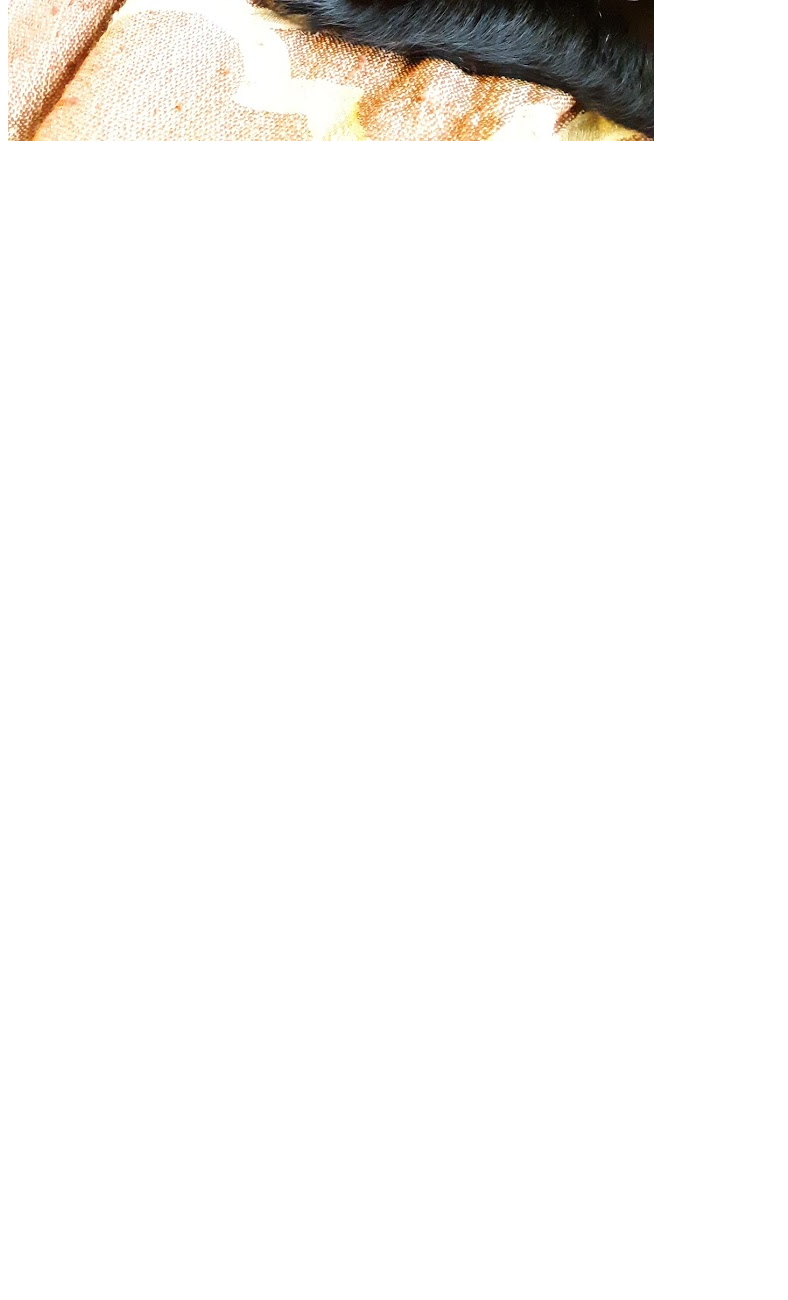
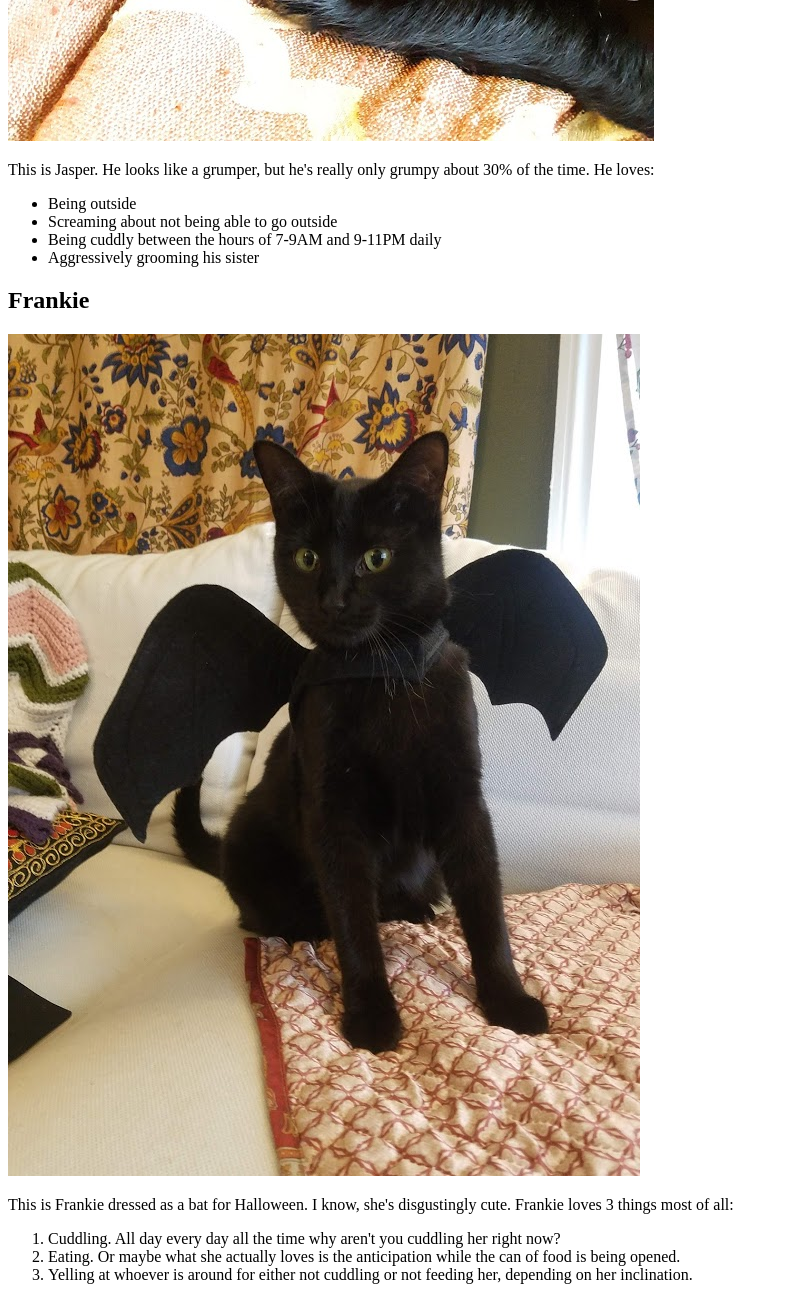
Before and after one commit to BAPotts/pet-website, a plain HTML site: page pet-website.html in a window 1280 px wide. Shown: the part 885-2185 px from the top of the page, without its empty margins (0-788 px from the left). Before the commit the page ends 1038 px from the top, so only its background shows below. Drawn offline with Linux system fonts and the light colour scheme.

Commit message:
add picture and section about Frankie

```diff
--- a/pet-website.html
+++ b/pet-website.html
@@ -11,5 +11,27 @@
     </p>
     <h2>Jasper</h2>
     <img src="Jasper.jpg" alt="A photo of my cat, Jasper.">
+    <p>This is Jasper. He looks like a grumper, but he's really only grumpy
+      about 30% of the time. He loves:
+    </p>
+    <ul>
+      <li>Being outside</li>
+      <li>Screaming about not being able to go outside</li>
+      <li>Being cuddly between the hours of 7-9AM and 9-11PM daily</li>
+      <li>Aggressively grooming his sister</li>
+    </ul>
+    <h2>Frankie</h2>
+    <img src="Frankie.jpg" alt="A photo of my cat, Frankie.">
+    <p>This is Frankie dressed as a bat for Halloween. I know, she's disgustingly cute.
+      Frankie loves 3 things most of all:
+    </p>
+    <ol>
+      <li>Cuddling. All day every day all the time why aren't you
+        cuddling her right now?</li>
+      <li>Eating. Or maybe what she actually loves is the anticipation while
+        the can of food is being opened.</li>
+      <li>Yelling at whoever is around for either not cuddling or not
+        feeding her, depending on her inclination.</li>
+    </ol>
   </body>
 </html>
```
Also changed, not shown: Frankie.jpg (added).
